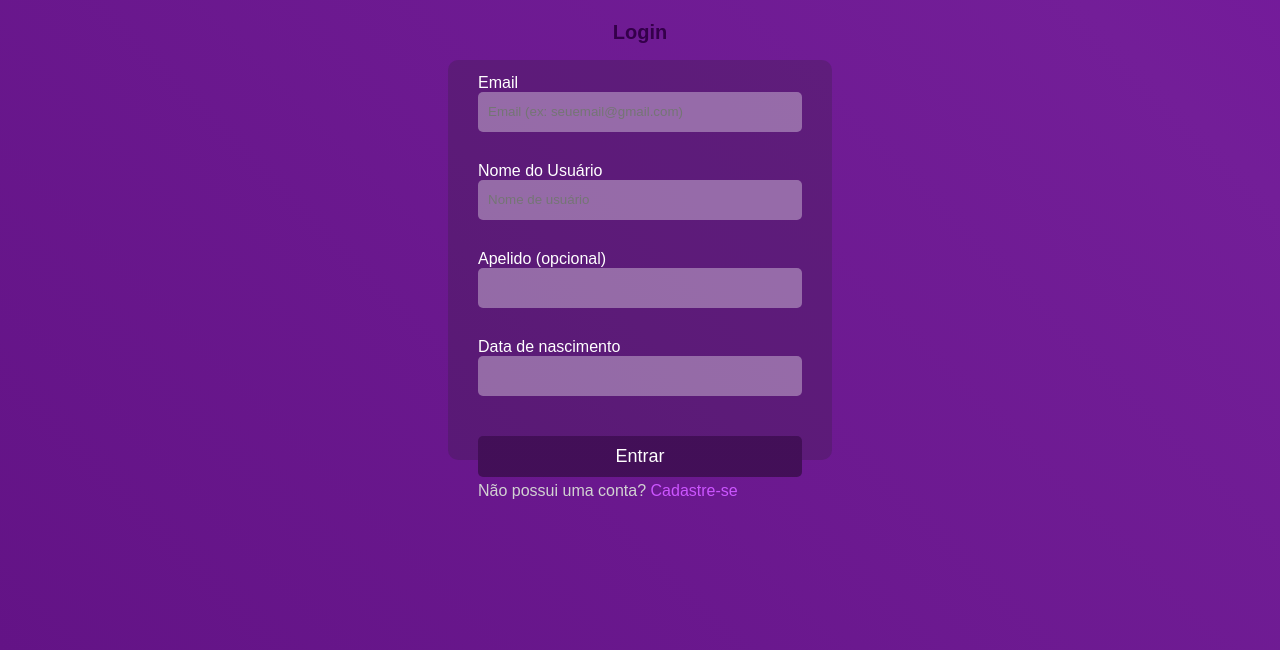
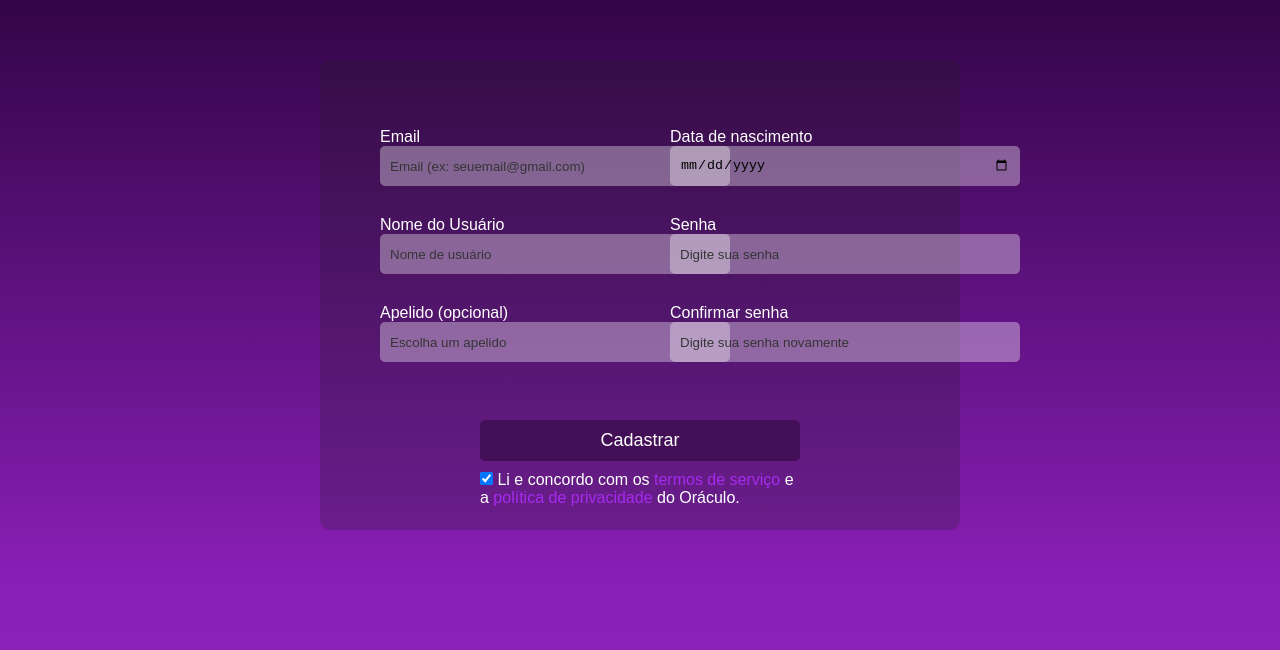
Before and after one commit to melinamelo/site-oraculo, a plain HTML site: page cadastro.html in a window 1280 px wide. Shown: the part 150-800 px from the top of the page. Drawn offline with Linux system fonts and the light colour scheme.

Commit message:
Login e cadastro

```diff
--- a/assets/cadastro.css
+++ b/assets/cadastro.css
@@ -15,7 +15,7 @@ header{
     align-items: center;
     justify-content: center;
     background-color: rgba(255, 0, 0, 0);
-    border-bottom: 2px solid rgb(62, 17, 73);
+    border-bottom: 2px solid rgba(171, 3, 193, 0.234);
 }
 .logo{
     width: 180px;
@@ -23,7 +23,7 @@ header{
 }
 body {
     /* background-image: url("img/fundo-degrade02.jpg"); */
-    background: linear-gradient(45deg, #500373, #631386, #731e98, #7a04ac);
+    background: linear-gradient(180deg, #000000, #270137, #891fb7, #9345b4);
     background-size: 250% 250%;
     animation: colors 8s ease infinite;
 }
@@ -38,24 +38,38 @@ body {
      background-position: 0% 50%;
     }
 }
+.cadastro-container{
+    width: 50%;
+    height: 470px;
+    padding: 30px;
+    background-color: rgba(32, 32, 32, 0.23);
+    display: flex;
+    align-items: center;
+    justify-content: space-between;
+    border-radius: 10px;
+    margin-top: 100px;
+}
+.form-left, .form-right{
+    width: 50%;
+    height: 320px;
+    margin-bottom: 160px;
+
+}
 form{
-    width: 30%;
-    height: 400px;
+    width: 100%;
+    height: 250px;
     padding: 30px;
-    background-color: rgba(32, 32, 32, 0.214);
     display: flex;
     flex-direction: column;
     align-items: center;
     justify-content: center;
     border-radius: 10px;
-    margin-top: 100px;
+    margin-top: 80px;
 
 }
-form h1{
-    margin-bottom: 30px;
-    color: #34004a;
-    font-size: 20px;
-}
+input::placeholder {
+    color: rgb(53, 53, 53);
+  }
 .form-group {
     width: 100%;
     margin-bottom: 15px;
@@ -64,7 +78,7 @@ form h1{
 
 .form-group input {
     height: 40px;
-    width: 100%;
+    width: 350px;
     margin-bottom: 15px;
     padding: 10px;
     border-radius: 5px;
@@ -73,35 +87,36 @@ form h1{
     background-color: rgba(255, 255, 255, 0.348);
 }
 
-.login-btn {
-    width: 100%;
+.cadastro-btn {
+    width: 25%;
     padding: 10px;
     border-radius: 5px;
-    margin-top: 10px;
+    margin-top: -110px;
     border: none;
     background: linear-gradient(to right, rgba(66, 15, 87, 0.988),  rgba(66, 15, 87, 0.988));
     color: white;
     font-size: 18px;
     cursor: pointer;
     transition: background-color 0.3s;
+    display: flex;
+    justify-content: center;
+
 }
 
-.login-btn:hover {
+.cadastro-btn:hover {
     background: linear-gradient(to right, rgba(55, 2, 79, 0.5), rgba(90, 4, 121, 0.5), rgba(138, 8, 185, 0.5));
 }
-.esqueci-senha{
-    text-align: end;
-    font-size: 15px;
-    margin-top: -10px;
-    color: #d2d2d2;
+.label{
+    color: white;
+
 }
-.aviso-cadastro{
-    width: 100%;
-    margin-top: 5px;
-    font-size: 16px;
-    color: #d2d2d2;
+.text-roxo{
+    color: #a72bee;
 }
-.cadastrar-roxo a{
-    color: #cc55ff;
-    text-decoration: none;
+.check{
+    width: 25%;
+    margin-top: 10px;
 }
+a{
+    color: rgba(66, 15, 87, 0.988);
+}
--- a/assets/login.css
+++ b/assets/login.css
@@ -15,7 +15,7 @@ header{
     align-items: center;
     justify-content: center;
     background-color: rgba(255, 0, 0, 0);
-    border-bottom: 2px solid rgb(62, 17, 73);
+    border-bottom: 2px solid rgba(171, 3, 193, 0.234);
 }
 .logo{
     width: 180px;
@@ -23,7 +23,7 @@ header{
 }
 body {
     /* background-image: url("img/fundo-degrade02.jpg"); */
-    background: linear-gradient(45deg, #500373, #631386, #731e98, #7a04ac);
+    background: linear-gradient(180deg, #000000, #270137, #891fb7, #9345b4);
     background-size: 250% 250%;
     animation: colors 8s ease infinite;
 }
@@ -40,9 +40,9 @@ body {
 }
 form{
     width: 30%;
-    height: 400px;
+    height: 350px;
     padding: 30px;
-    background-color: rgba(32, 32, 32, 0.214);
+    background-color: rgba(32, 32, 32, 0.23);
     display: flex;
     flex-direction: column;
     align-items: center;
@@ -51,11 +51,9 @@ form{
     margin-top: 100px;
 
 }
-form h1{
-    margin-bottom: 30px;
-    color: #34004a;
-    font-size: 20px;
-}
+input::placeholder {
+    color: rgb(53, 53, 53);
+  }
 .form-group {
     width: 100%;
     margin-bottom: 15px;
@@ -105,3 +103,7 @@ form h1{
     color: #cc55ff;
     text-decoration: none;
 }
+a{
+    text-decoration: none;
+    color: white;
+}
--- a/cadastro.html
+++ b/cadastro.html
@@ -1,20 +1,22 @@
 <!DOCTYPE html>
 <html lang="en">
+
 <head>
     <meta charset="UTF-8">
     <meta name="viewport" content="width=device-width, initial-scale=1.0">
     <title>Página de Cadastro</title>
-    <link rel="stylesheet" href="assets/login.css">
+    <link rel="stylesheet" href="assets/cadastro.css">
 </head>
+
 <body>
     <header>
         <img class="logo" src="assets/img/4_Sem_Título_20240912103141-removebg-preview.png" alt="logo">
     </header>
-    <div class="login-container">
+    <div class="cadastro-container">
+        <div class="form-left">
             <form>
-            <h1>Login</h1>
                 <div class="form-group">
-                <label for="email">Email</label>
+                    <label>Email</label>
                     <input type="email" required placeholder="Email (ex: seuemail@gmail.com)">
                 </div>
                 <div class="form-group">
@@ -22,18 +24,34 @@
                     <input type="text" required placeholder="Nome de usuário">
                 </div>
                 <div class="form-group">
-                <label for="email">Apelido (opcional)</label>
-                <input type="text" required placeholder="">
-            </div>
-            <div class="form-group">
-                <label for="email">Data de nascimento</label>
-                <input type="text" required>
-            </div>
-            <button type="submit" class="login-btn">Entrar</button>
-            <div class="aviso-cadastro">
-                <span>Não possui uma conta? <span class="cadastrar-roxo"><a href="cadastro.html">Cadastre-se</a></span></span>
+                    <label>Apelido (opcional)</label>
+                    <input type="text" required placeholder="Escolha um apelido">
                 </div>
             </form>
         </div>
+        <div class="form-right">
+            <form>
+                <div class="form-group">
+                    <label>Data de nascimento</label>
+                    <input type="date" required>
+                </div>
+                <div class="form-group">
+                    <label>Senha</label>
+                    <input type="password" required placeholder="Digite sua senha">
+                </div>
+                <div class="form-group">
+                    <label>Confirmar senha</label>
+                    <input type="password" required  placeholder="Digite sua senha novamente">
+                </div>
+            </form>
+        </div>
+        </form>
+    </div>
+    <a href="login.html"><button type="submit" class="cadastro-btn">Cadastrar</button></a>
+    <div class="check">
+        <input type="checkbox" checked />
+        <label class="label">Li e concordo com os <span class="text-roxo">termos de serviço</span> e a <span class="text-roxo">política de privacidade</span> do Oráculo. </label>
+      </div>
 </body>
+
 </html>
```
Also changed, not shown: login.html (+3 -4 lines). Lines whose indentation alone changed are shown as unchanged.
